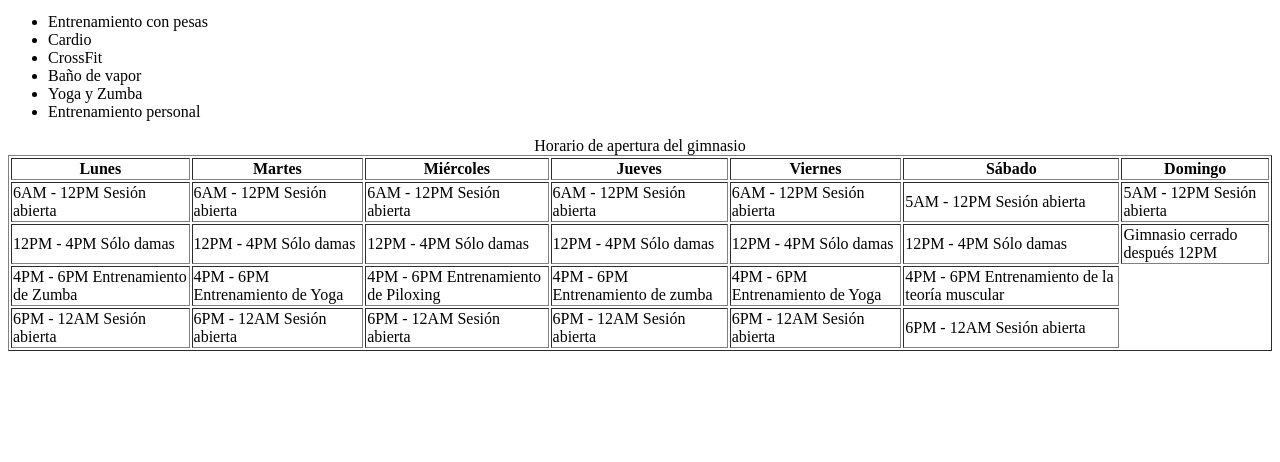
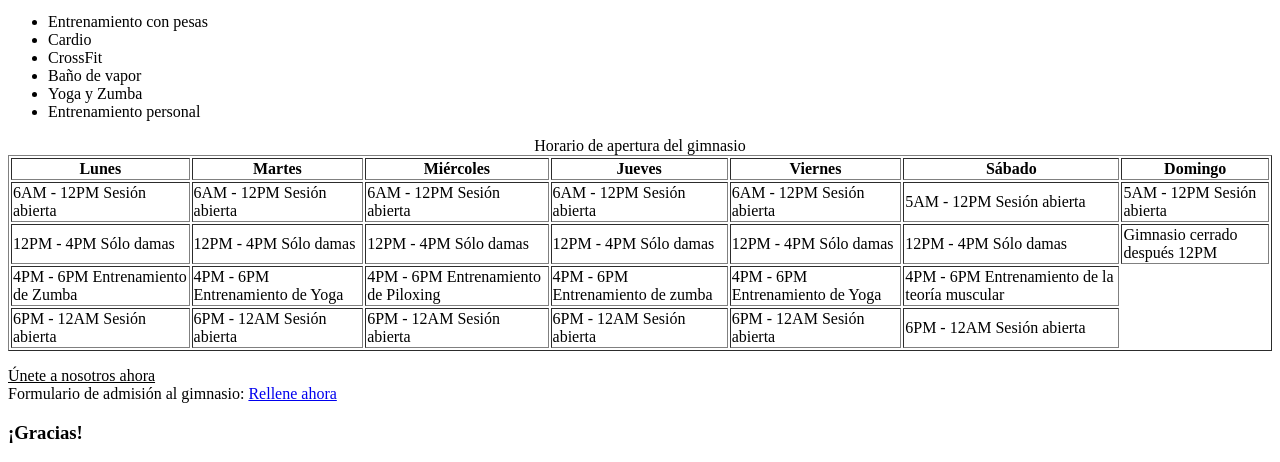
Before and after one commit to RyogIndieInc/formulario-inscripcion-gimnasio-miniproyecto1, a plain HTML site: page src/index.html in a window 1280 px wide. Shown: the part 426-888 px from the top of the page. Before the commit the page ends 800 px from the top, so only its background shows below. Drawn offline with Linux system fonts and the light colour scheme.

Commit message:
Se agregó un nuevo div con el id footer, donde se agregó un p con u y enlace a una página interna que lleva por nombre registration donde el usuario ingresará para llenar un formulario, y se agregó un h3 dando las gracias.

```diff
--- a/src/index.html
+++ b/src/index.html
@@ -80,5 +80,12 @@
             </tbody>
         </table>
     </div>
+
+    <div id="footer">
+        <p><u>Únete a nosotros ahora</u><br>
+            Formulario de admisión al gimnasio: <a href="/src/registration.html">Rellene ahora</a>
+        </p>
+        <h3>¡Gracias!</h3>
+    </div>
 </body>
 </html>
```
